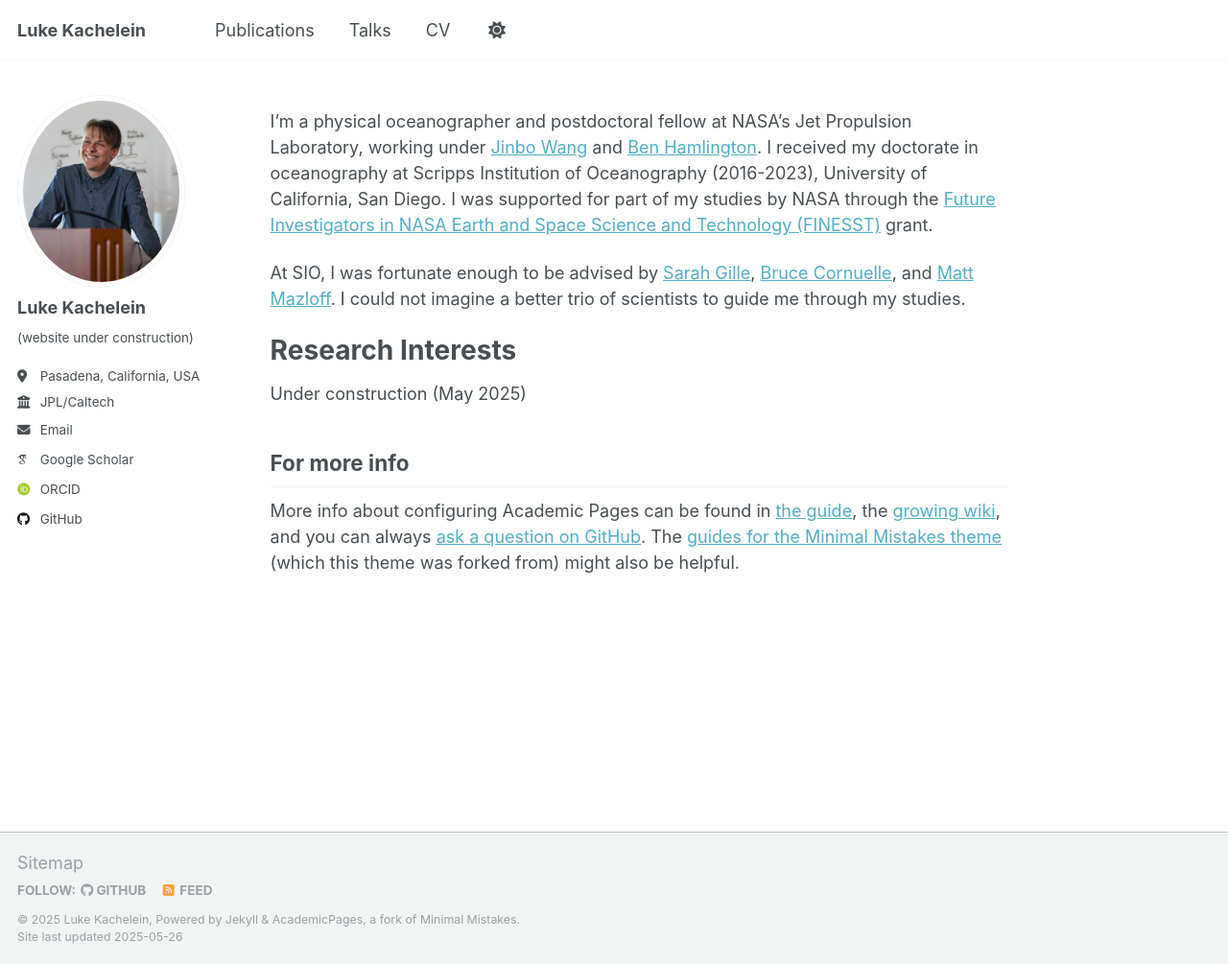
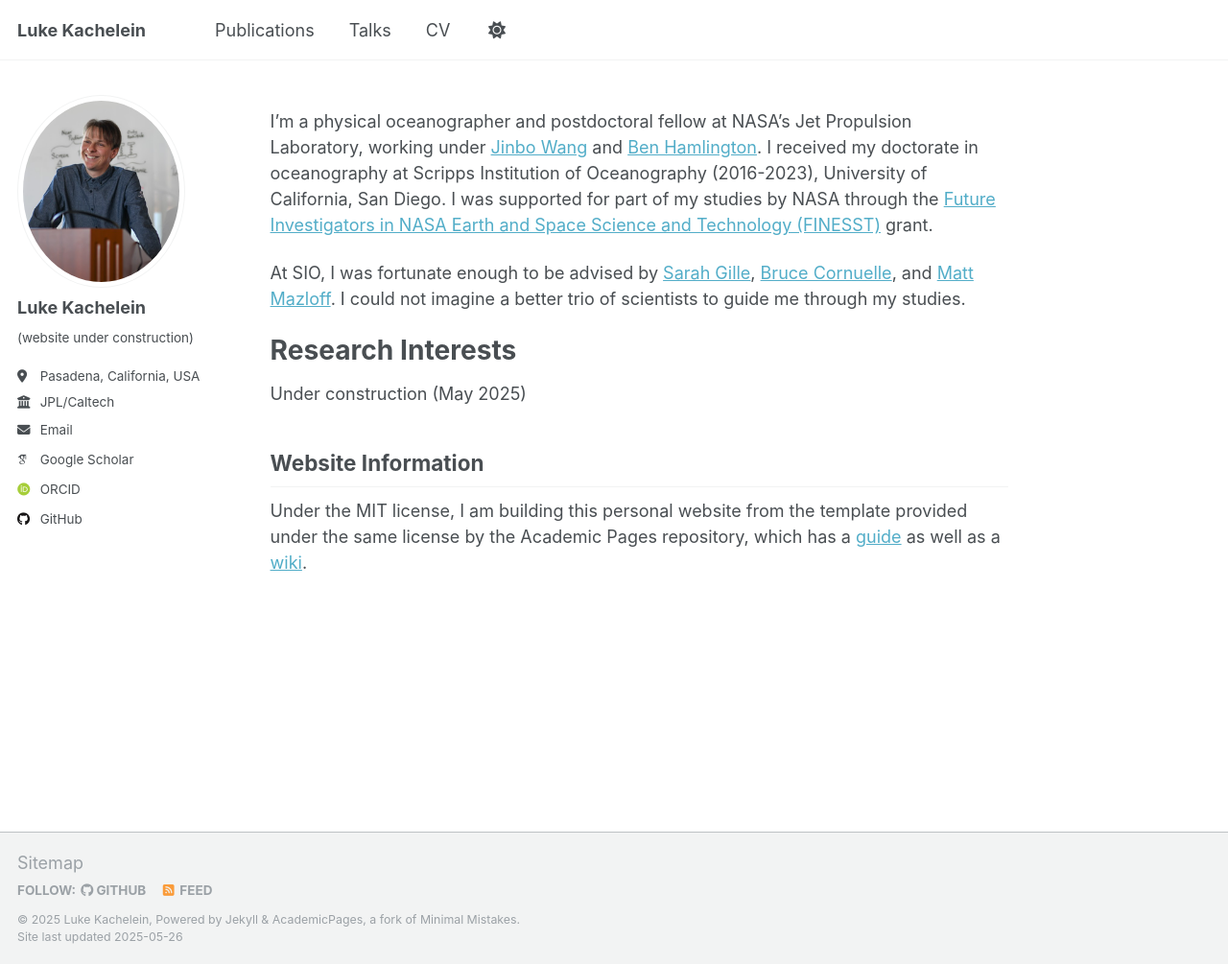
Before and after one commit to lkach/lkach.github.io, a Jekyll site: the page built from _pages/about.md, in a window 1280 px wide and 1005 px high. Shown: the whole window at 96% size. Built offline with Jekyll 4.4.1, drawn with Linux system fonts in a browser that asks for light colours; some web fonts are replaced.

Commit message:
Update about.md

```diff
--- a/_pages/about.md
+++ b/_pages/about.md
@@ -18,6 +18,6 @@ Research Interests
 Under construction (May 2025)
 
 
-For more info
+Website Information
 ------
-More info about configuring Academic Pages can be found in [the guide](https://academicpages.github.io/markdown/), the [growing wiki](https://github.com/academicpages/academicpages.github.io/wiki), and you can always [ask a question on GitHub](https://github.com/academicpages/academicpages.github.io/discussions). The [guides for the Minimal Mistakes theme](https://mmistakes.github.io/minimal-mistakes/docs/configuration/) (which this theme was forked from) might also be helpful.
+Under the MIT license, I am building this personal website from the template provided under the same license by the Academic Pages repository, which has a [guide](https://academicpages.github.io/markdown/) as well as a [wiki](https://github.com/academicpages/academicpages.github.io/wiki).
```
